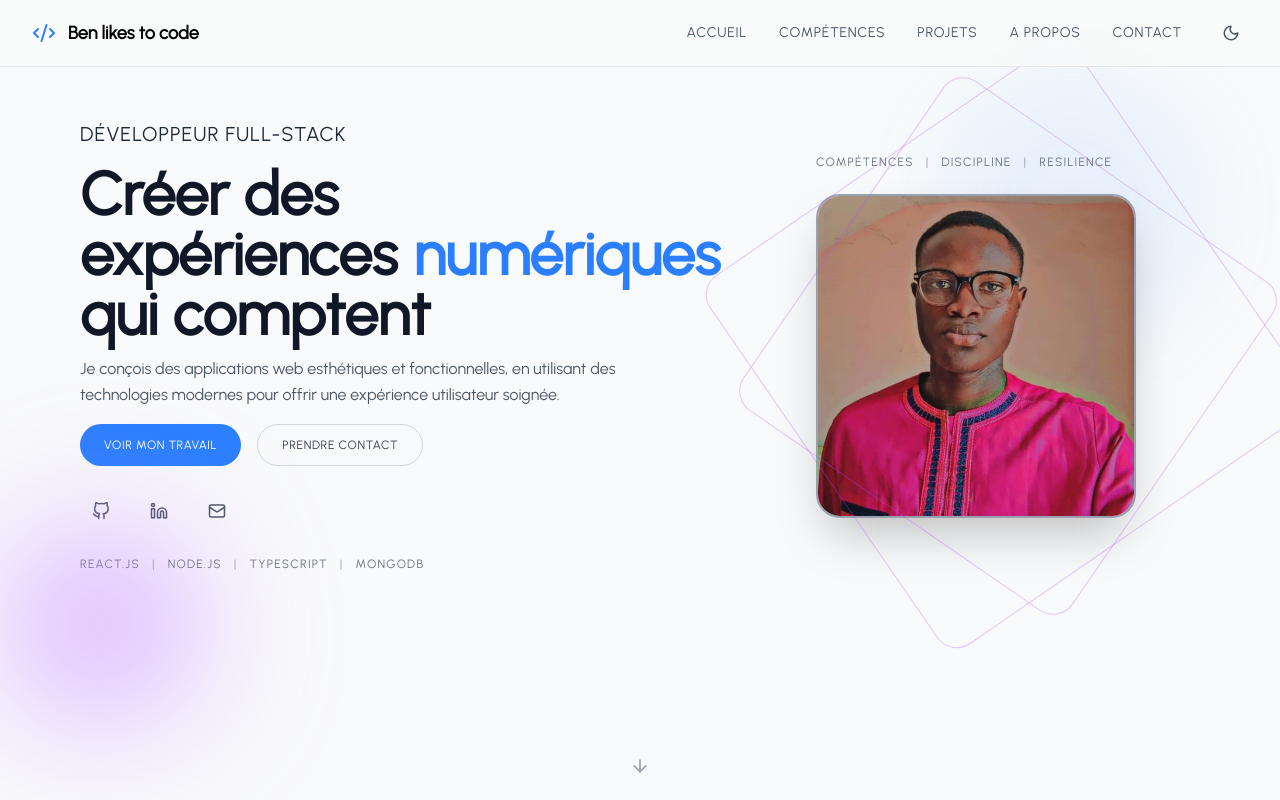
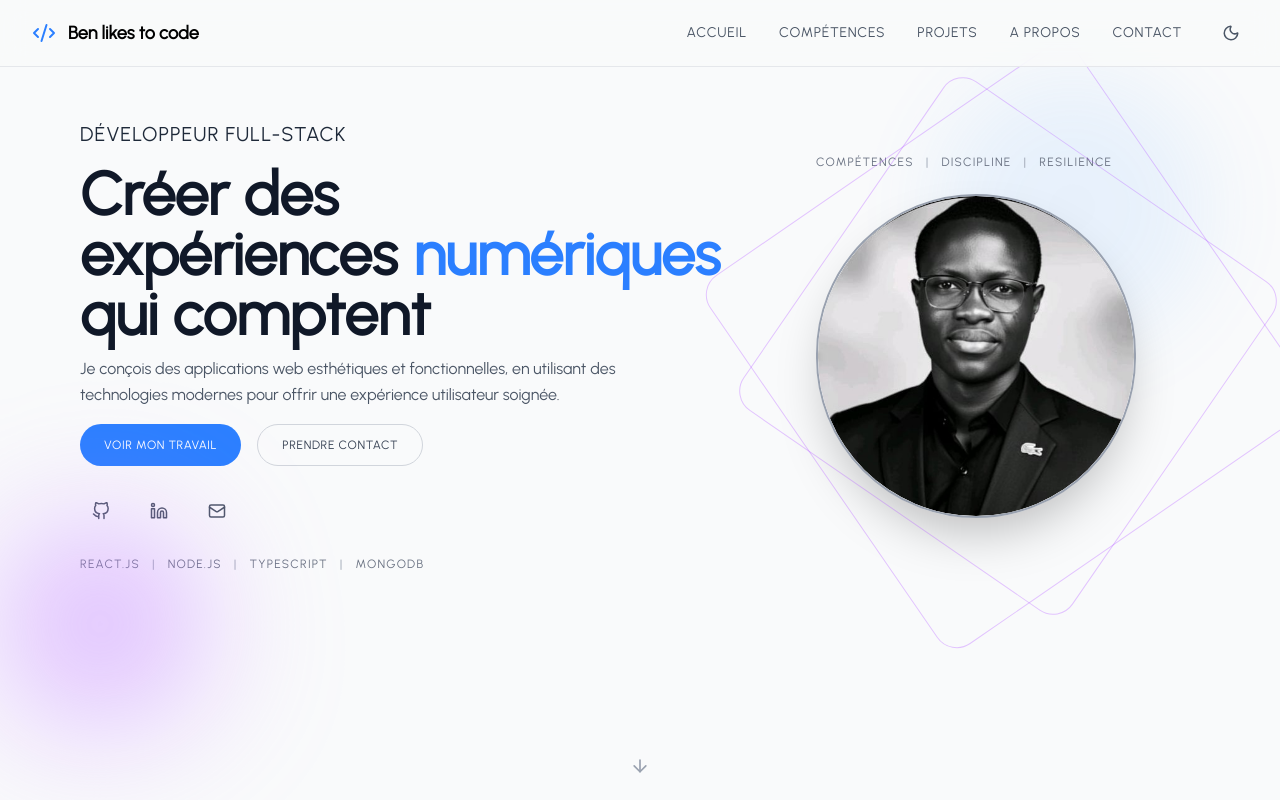
Before and after one commit to Tedel12/portfolio-v2, a React (Vite) app: page / in a window 1280 px wide. Shown: the top 800 px of the page. Built offline with nearby package versions, Linux system fonts and the light colour scheme.

Commit message:
new updates

```diff
--- a/src/components/AboutSection.jsx
+++ b/src/components/AboutSection.jsx
@@ -78,7 +78,7 @@ const AboutSection = () => {
                         <h3 className='text-2xl font-semibold mb-6'>Ma mission</h3>
 
                         <p className={`text-lg leading-relaxed mb-6 ${isDarkMode ? "text-gray-300" : "text-gray-700"}`}>
-                            Je crois que la technologie devrai être un pont qui connecte les gens entre eux et qui résout un problème réel. Ma passion est de créer des expériences numériques qui ne sont pas seulement fonctionnelles mais aussi charmantes et accessible à tous.
+                            Je crois que la technologie devrais être un pont qui connecte les gens entre eux et qui résout un problème réel. Ma passion est de créer des expériences numériques qui ne sont pas seulement fonctionnelles mais aussi charmantes et accessible à tous.
                         </p>
 
                         <p className={`text-base leading-relaxed ${isDarkMode ? "text-gray-400" : "text-gray-600"}`}>
--- a/src/components/HeroSection.jsx
+++ b/src/components/HeroSection.jsx
@@ -77,8 +77,8 @@ const HeroSection = () => {
                         {/* Profile Image - Mobile */}
                         <motion.div variants={imageVariants} className='mb-8'>
                             <div className='w-32 h-32 mx-auto relative'>
-                            <motion.div whileHover={{ scale: 1.05 }} className={`w-full rounded-full overflow-hidden border-4 ${isDarkMode ? "border-gray-800" : "border-gray-400" } shadow-2xl `} >
-                                <img src={PROFILE_PIC} alt="Profile" className='w-full h-full  object-cover' />
+                            <motion.div whileHover={{ scale: 1.05 }} className={`w-full rounded-full overflow-hidden border-4 ${isDarkMode ? "border-gray-900" : "border-gray-100" } shadow-2xl `} >
+                                <img src={PROFILE_PIC} alt="Profile" className='w-full h-full rounded-full object-cover' />
                             </motion.div>
 
                             {/* Decorative ring */}
@@ -283,8 +283,8 @@ const HeroSection = () => {
                                 <span className={isDarkMode ? "text-gray-700" : "text-gray-400"}>|</span>
                                 <span className={isDarkMode ? "text-gray-600" : "text-gray-500"}>RESILIENCE</span>
                             </motion.div>
-                            <motion.div whileHover={{ scale: 1.05 }} className={`w-80 rounded-3xl overflow-hidden border-2 ${isDarkMode ? "border-gray-800" : "border-gray-400" } shadow-2xl `} >
-                                <img src={PROFILE_PIC} alt="Profile" className='w-80 h-80  object-cover' />
+                            <motion.div whileHover={{ scale: 1.05 }} className={`w-80  rounded-full overflow-hidden border-2 ${isDarkMode ? "border-gray-800" : "border-gray-400" } shadow-2xl `} >
+                                <img src={PROFILE_PIC} alt="Profile" className='w-80 h-80 cursor-pointer hover:scale-100 rounded-full object-cover' />
                             </motion.div>
                             {/* Decorative ring */}
                             <motion.div
```
Also changed, not shown: src/assets/images/profile-img.jpg.
